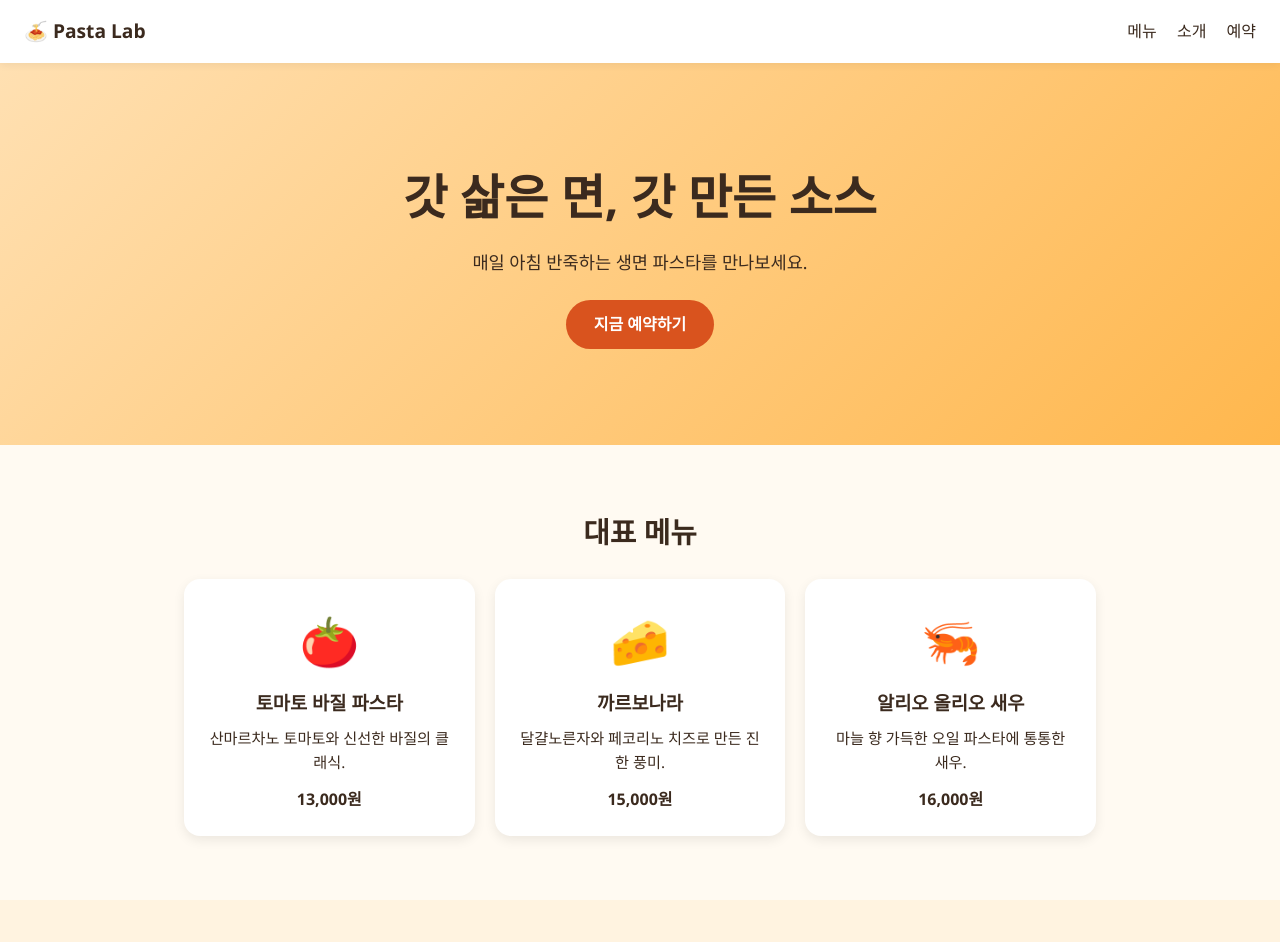
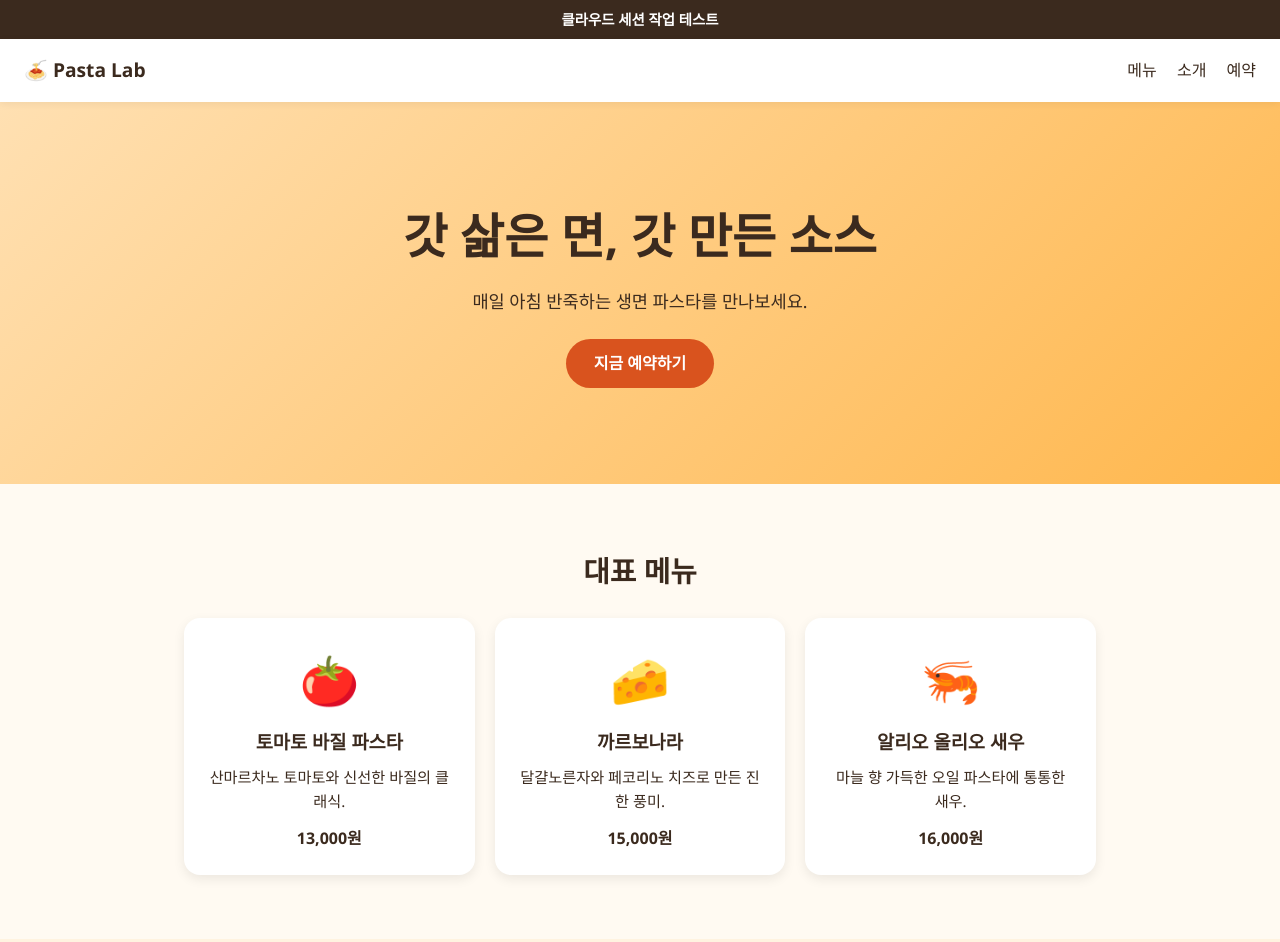
Before and after one commit to jisu1416-lim/pasta-landing, a plain HTML site: page index.html in a window 1280 px wide. Shown: the top 942 px of the page. Drawn offline with Linux system fonts and the light colour scheme.

Commit message:
Add top banner text (#1)
Claude-Session: https://claude.ai/code/session_01QeVSRrf7Dt4JKqbnCdbvtT

Co-authored-by: Claude <noreply@anthropic.com>

```diff
--- a/index.html
+++ b/index.html
@@ -7,6 +7,8 @@
   <link rel="stylesheet" href="style.css">
 </head>
 <body>
+  <div class="top-banner">클라우드 세션 작업 테스트</div>
+
   <header class="nav">
     <div class="logo">🍝 Pasta Lab</div>
     <nav>
--- a/style.css
+++ b/style.css
@@ -39,3 +39,4 @@ body {
 .card h3 { margin: 8px 0; }
 .card p { margin-bottom: 12px; font-size: .95rem; }
 footer { text-align: center; padding: 24px; background: #3b2a1e; color: #fff; font-size: .9rem; }
+.top-banner { background: #3b2a1e; color: #fff; text-align: center; padding: 8px 16px; font-size: .9rem; font-weight: 600; }
```
